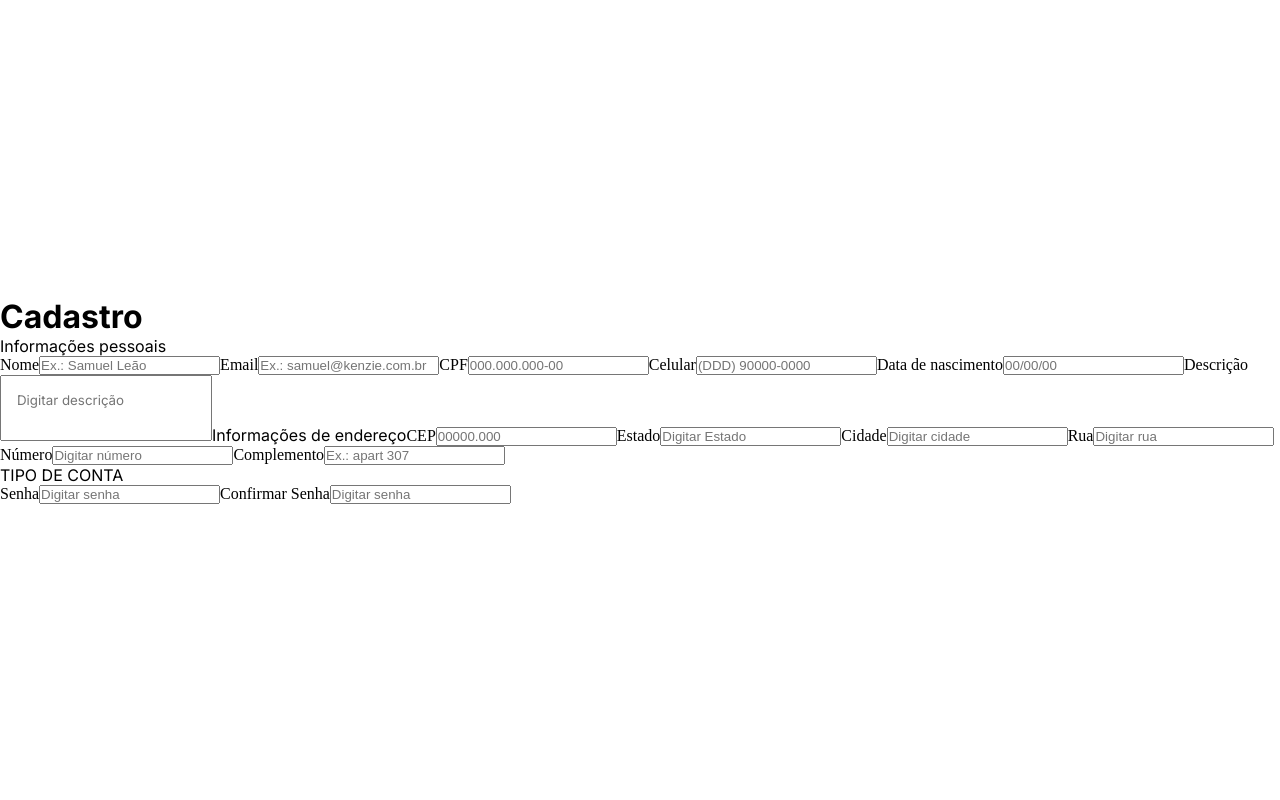
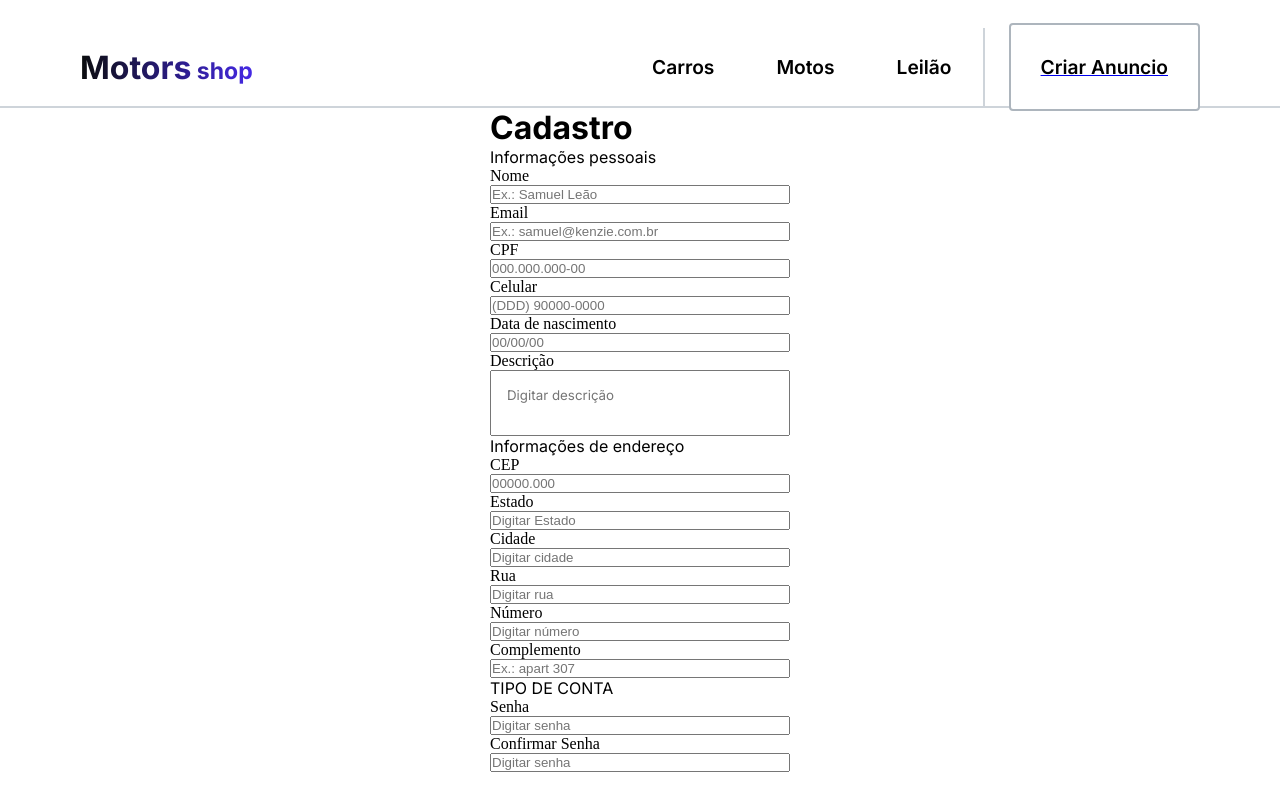
Before and after one commit to projeto-final-m6-kenzie/frontend-motorshop, a React (Create React App) app: page /register in a window 1280 px wide. Built offline with nearby package versions, Linux system fonts and the light colour scheme; no server answers.

Commit message:
feat: criando page login

```diff
--- a/src/components/Form/index.tsx
+++ b/src/components/Form/index.tsx
@@ -1,10 +1,10 @@
+import styled from 'styled-components'
 
-const index = () => {
-  return (
-    <div>
+const Form = styled.form`
+  display: flex;
+  flex-direction: column;
+  max-width: 300px;
+  margin: auto;
+`
 
-    </div>
-  )
-}
-
-export default index
+export default Form
--- a/src/components/RegisterForm/index.tsx
+++ /dev/null
@@ -1,76 +0,0 @@
-import { useForm } from 'react-hook-form'
-import { useNavigate } from 'react-router-dom'
-import * as yup from 'yup'
-
-// const schema = yup.object().shape({
-//     name: ,
-//     email: ,
-//     cpf: ,
-//     phone: ,
-//     birthdate: ,
-//     description: ,
-//     password: ,
-//     cep: ,
-//     state: ,
-//     city: ,
-//     street: ,
-//     number: ,
-//     complement: ,
-// })
-
-const RegisterForm = () => {
-  return (
-    <form>
-      <h1>Cadastro</h1>
-      <p>Informações pessoais</p>
-
-      <label htmlFor='name'>Nome</label>
-      <input placeholder='Ex.: Samuel Leão'></input>
-
-      <label htmlFor='email'>Email</label>
-      <input placeholder='Ex.: samuel@kenzie.com.br'></input>
-
-      <label htmlFor='cpf'>CPF</label>
-      <input placeholder='000.000.000-00'></input>
-
-      <label htmlFor='phone'>Celular</label>
-      <input placeholder='(DDD) 90000-0000'></input>
-
-      <label htmlFor='birthdate'>Data de nascimento</label>
-      <input placeholder='00/00/00'></input>
-
-      <label htmlFor='birthdate'>Descrição</label>
-      <textarea placeholder='Digitar descrição'></textarea>
-
-      <span>Informações de endereço</span>
-
-      <label htmlFor='cep'>CEP</label>
-      <input placeholder='00000.000'></input>
-
-      <label htmlFor='state'>Estado</label>
-      <input placeholder='Digitar Estado'></input>
-
-      <label htmlFor='city'>Cidade</label>
-      <input placeholder='Digitar cidade'></input>
-
-      <label htmlFor='street'>Rua</label>
-      <input placeholder='Digitar rua'></input>
-
-      <label htmlFor='number'>Número</label>
-      <input placeholder='Digitar número'></input>
-
-      <label htmlFor='complement'>Complemento</label>
-      <input placeholder='Ex.: apart 307'></input>
-
-      <p>TIPO DE CONTA</p>
-
-      <label htmlFor='password'>Senha</label>
-      <input type='password' placeholder='Digitar senha'></input>
-
-      <label htmlFor='passwordConf'>Confirmar Senha</label>
-      <input type='password' placeholder='Digitar senha'></input>
-    </form>
-  )
-}
-
-export default RegisterForm
--- /dev/null
+++ b/src/contexts/AuthContext.tsx
@@ -0,0 +1,63 @@
+/* eslint-disable @typescript-eslint/no-unused-vars */
+import { createContext, useEffect, useState } from 'react'
+import { useLocation, useNavigate } from 'react-router-dom'
+
+import { IAuthContext, IRegisterUser, IUserProviderProps } from '../interfaces'
+import api from '../services/api'
+
+export const AuthContext = createContext<IAuthContext>({} as IAuthContext)
+
+const AuthProvider = ({ children }: IUserProviderProps) => {
+  const [user, setUser] = useState(null)
+  const [loading, setLoading] = useState(true)
+  const navigate = useNavigate()
+  const location = useLocation()
+
+  useEffect(() => {
+    async function loadUser() {
+      const token = localStorage.getItem('@context-demo:token')
+
+      if (token) {
+        try {
+          api.defaults.headers.authorization = `Bearer ${token}`
+
+          const { data } = await api.get('/profile')
+
+          setUser(data)
+        } catch (error) {
+          console.error(error)
+        }
+      }
+
+      setLoading(false)
+    }
+
+    loadUser()
+  }, [])
+
+  async function registerUser(data: IRegisterUser) {
+    try {
+      const response = await api.post('/login', data)
+
+      const { user: userResponse, token } = response.data
+
+      api.defaults.headers.authorization = `Bearer ${token}`
+
+      setUser(userResponse)
+      localStorage.setItem('@context-demo:token', token)
+
+      const toNavigate = location.state?.from?.pathname || 'product'
+
+      navigate(toNavigate, { replace: true })
+    } catch (error) {
+      console.error(error)
+    }
+  }
+
+  return (
+    // eslint-disable-next-line react/jsx-no-constructed-context-values
+    <AuthContext.Provider value={{ registerUser, loading }}>{children}</AuthContext.Provider>
+  )
+}
+
+export default AuthProvider
--- a/src/pages/Login/index.tsx
+++ b/src/pages/Login/index.tsx
@@ -1,5 +1,39 @@
+/* eslint-disable @typescript-eslint/no-unused-vars */
+import { yupResolver } from '@hookform/resolvers/yup'
+import { useContext } from 'react'
+import { useForm } from 'react-hook-form'
+
+import { Button } from '../../components/Buttons/style'
+import Form from '../../components/Form'
+import { AuthContext } from '../../contexts/AuthContext'
+import { IRegisterUser } from '../../interfaces'
+import { schema } from '../../validations/registerUser'
+
 const Login = () => {
-  return <div></div>
+  const { registerUser } = useContext(AuthContext)
+  const {
+    register,
+    handleSubmit,
+    formState: { errors },
+  } = useForm<IRegisterUser>({
+    resolver: yupResolver(schema),
+  })
+
+  return (
+    <>
+      <Form onSubmit={handleSubmit(registerUser)}>
+        <label htmlFor='email'>Email</label>
+        <input id='email' type='email' {...register('email')} />
+        <p>{errors.email?.message}</p>
+
+        <label htmlFor='password'>Senha</label>
+        <input id='password' type='text' {...register('password')} />
+        <p>{errors.password?.message}</p>
+
+        <Button type='submit'>Entrar</Button>
+      </Form>
+    </>
+  )
 }
 
 export default Login
--- a/src/pages/Register/index.tsx
+++ b/src/pages/Register/index.tsx
@@ -1,5 +1,82 @@
+import { useForm } from 'react-hook-form'
+import { useNavigate } from 'react-router-dom'
+import * as yup from 'yup'
+
+import Form from '../../components/Form'
+import { Header } from '../../components/Header'
+
+// const schema = yup.object().shape({
+//     name: ,
+//     email: ,
+//     cpf: ,
+//     phone: ,
+//     birthdate: ,
+//     description: ,
+//     password: ,
+//     cep: ,
+//     state: ,
+//     city: ,
+//     street: ,
+//     number: ,
+//     complement: ,
+// })
+
 const Register = () => {
-  return <div></div>
+  return (
+    <>
+      <Header />
+      <Form>
+        <h1>Cadastro</h1>
+        <p>Informações pessoais</p>
+
+        <label htmlFor='name'>Nome</label>
+        <input placeholder='Ex.: Samuel Leão'></input>
+
+        <label htmlFor='email'>Email</label>
+        <input placeholder='Ex.: samuel@kenzie.com.br'></input>
+
+        <label htmlFor='cpf'>CPF</label>
+        <input placeholder='000.000.000-00'></input>
+
+        <label htmlFor='phone'>Celular</label>
+        <input placeholder='(DDD) 90000-0000'></input>
+
+        <label htmlFor='birthdate'>Data de nascimento</label>
+        <input placeholder='00/00/00'></input>
+
+        <label htmlFor='birthdate'>Descrição</label>
+        <textarea placeholder='Digitar descrição'></textarea>
+
+        <span>Informações de endereço</span>
+
+        <label htmlFor='cep'>CEP</label>
+        <input placeholder='00000.000'></input>
+
+        <label htmlFor='state'>Estado</label>
+        <input placeholder='Digitar Estado'></input>
+
+        <label htmlFor='city'>Cidade</label>
+        <input placeholder='Digitar cidade'></input>
+
+        <label htmlFor='street'>Rua</label>
+        <input placeholder='Digitar rua'></input>
+
+        <label htmlFor='number'>Número</label>
+        <input placeholder='Digitar número'></input>
+
+        <label htmlFor='complement'>Complemento</label>
+        <input placeholder='Ex.: apart 307'></input>
+
+        <p>TIPO DE CONTA</p>
+
+        <label htmlFor='password'>Senha</label>
+        <input type='password' placeholder='Digitar senha'></input>
+
+        <label htmlFor='passwordConf'>Confirmar Senha</label>
+        <input type='password' placeholder='Digitar senha'></input>
+      </Form>
+    </>
+  )
 }
 
 export default Register
--- a/src/routes/index.tsx
+++ b/src/routes/index.tsx
@@ -1,17 +1,18 @@
-import { Navigate, Route, Routes, BrowserRouter } from 'react-router-dom'
+import { Navigate, Route, Routes } from 'react-router-dom'
 
-import { CriarAnuncio } from '../components/Modals'
-import RegisterForm from '../components/RegisterForm'
 import Home from '../pages/Home'
+import Login from '../pages/Login'
 import Product from '../pages/Products'
 import ProfileViewUser from '../pages/ProfileViewUser'
+import Register from '../pages/Register'
 
 const RoutesMain = () => (
   <Routes>
     <Route path='/' element={<Home />} />
     <Route path='/profileUser' element={<ProfileViewUser />} />
     <Route path='/product' element={<Product />} />
-    <Route path='/register' element={<RegisterForm />} />
+    <Route path='/login' element={<Login />} />
+    <Route path='/register' element={<Register />} />
     <Route path='*' element={<Navigate to='/' />} />
   </Routes>
 )
--- /dev/null
+++ b/src/validations/registerUser.ts
@@ -0,0 +1,6 @@
+import * as yup from 'yup'
+
+export const schema = yup.object({
+  email: yup.string().required('Email é obrigatório'),
+  password: yup.string().required('Senha é obrigatória'),
+})
```
Also changed, not shown: src/interfaces/index.tsx (+11 -0 lines).
